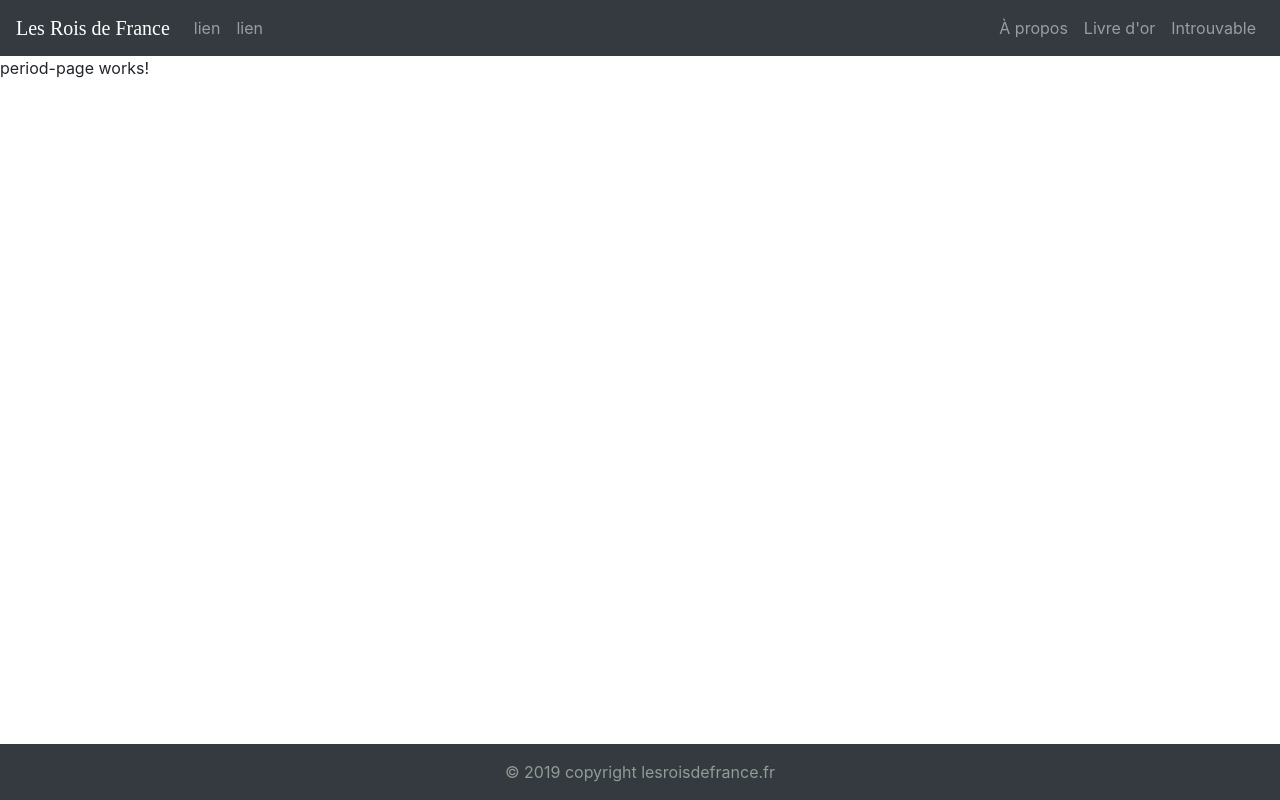
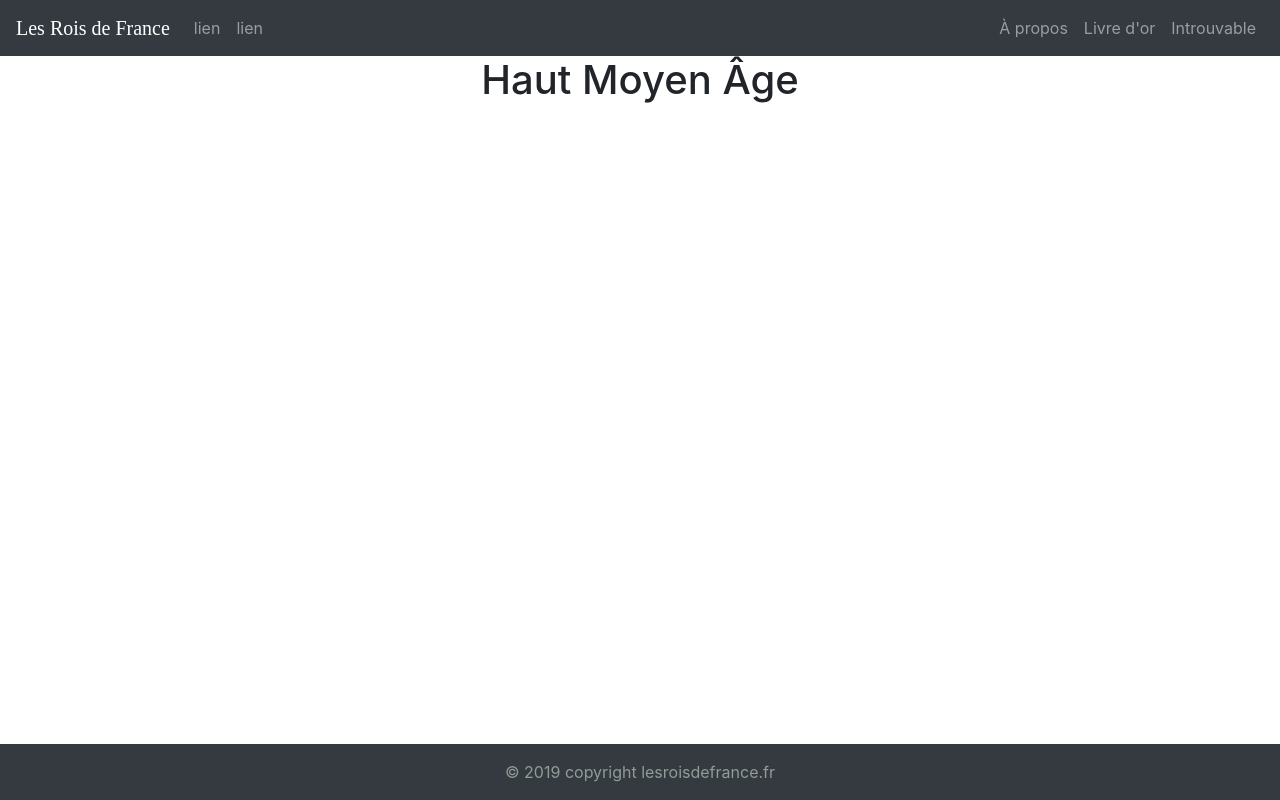
Before and after one commit to lucsimoni/lesroisdefrance, an Angular app: page /periode/haut-moyen-age in a window 1280 px wide. Built offline with nearby package versions, Linux system fonts and the light colour scheme; a web font is replaced by a local one.

Commit message:
Ajout titre period dans la page

```diff
--- a/src/app/period/components/period-page/period-page.component.html
+++ b/src/app/period/components/period-page/period-page.component.html
@@ -1,3 +1,3 @@
-<p>
-  period-page works!
-</p>
+<div class="container-fluid text-center">
+  <h1>{{period.title}}</h1>
+</div>
--- a/src/app/period/components/period-page/period-page.component.ts
+++ b/src/app/period/components/period-page/period-page.component.ts
@@ -15,7 +15,7 @@ export class PeriodPageComponent implements OnInit {
   constructor(
     private route:ActivatedRoute,
     private periodServ:PeriodService
-    ) {}
+  ) {}
 
   ngOnInit() {
     let periodId:string = this.route.snapshot.paramMap.get('id');
```
